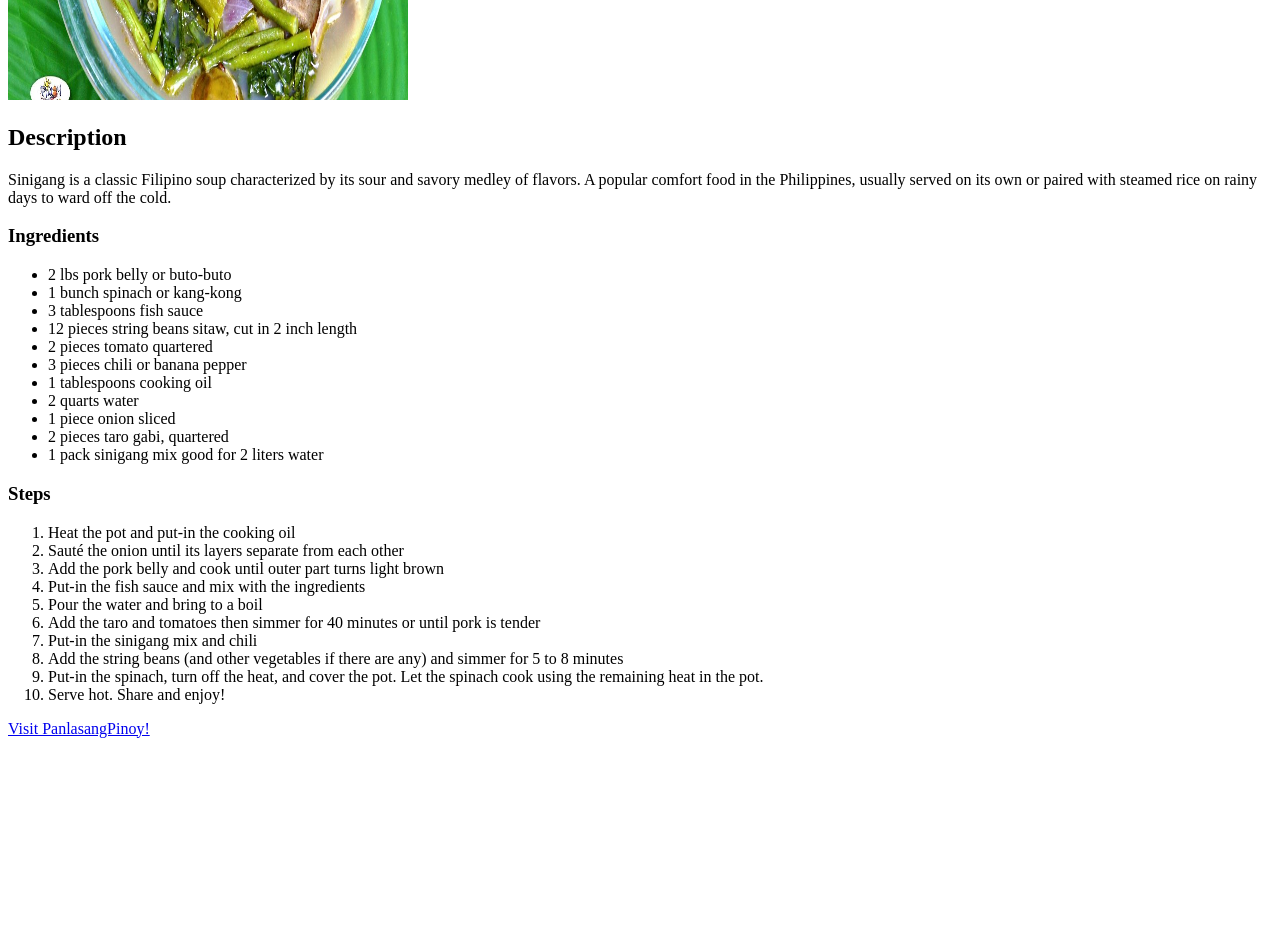
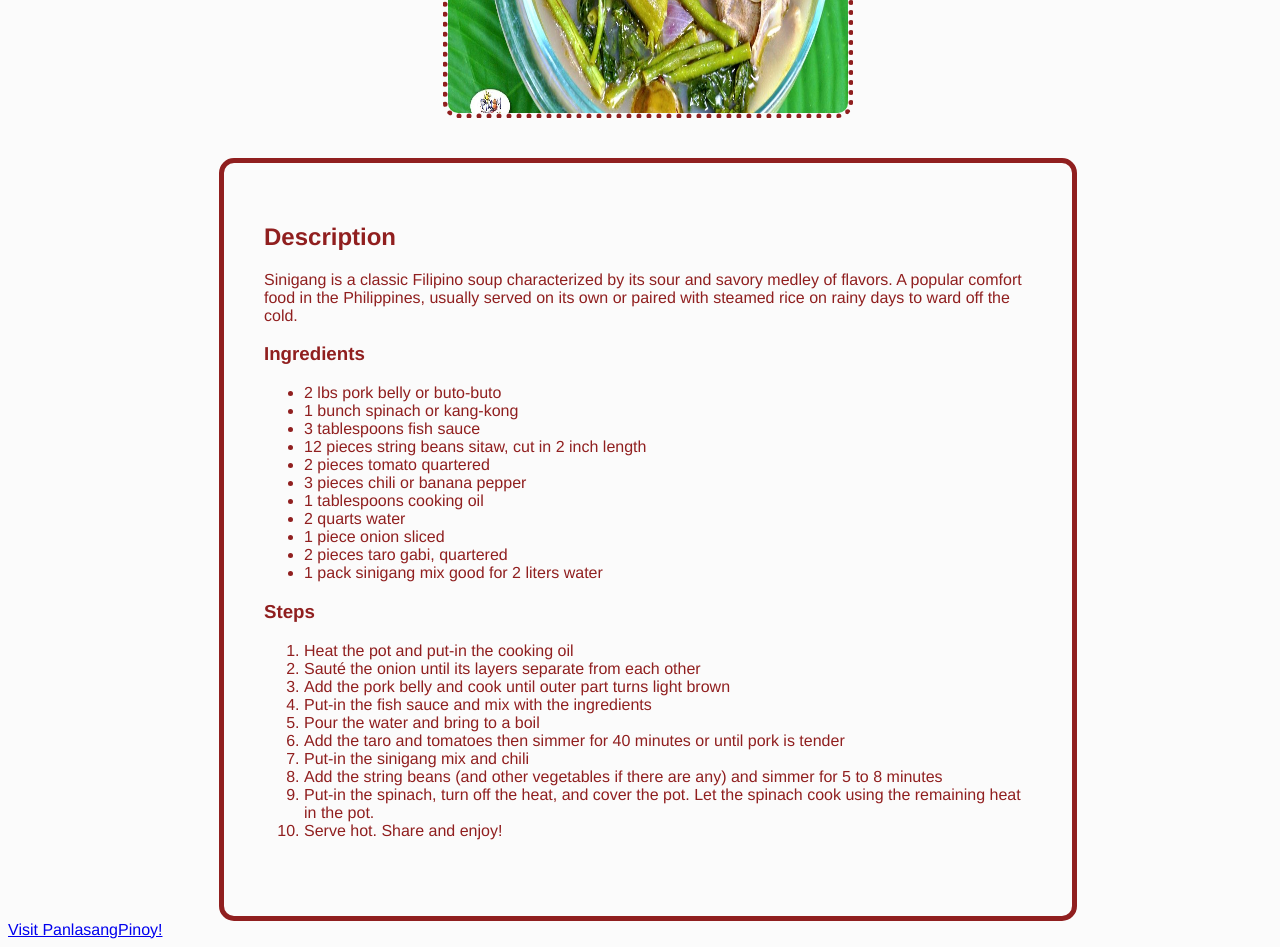
Before and after one commit to crossar/odin-recipes, a plain HTML site: page recipes/sinigang.html in a window 1280 px wide. Shown: the part 380-1327 px from the top of the page. Before the commit the page ends 1126 px from the top, so only its background shows below. Drawn offline with Linux system fonts and the light colour scheme.

Commit message:
add style on recipe pages

```diff
--- a/recipes/recipe.css
+++ b/recipes/recipe.css
@@ -28,4 +28,5 @@ h1 {
    padding: 40px;
    padding-bottom: 60px;
    margin: auto;
+   max-width: 60vw;
 }
--- a/recipes/sinigang.html
+++ b/recipes/sinigang.html
@@ -1,12 +1,18 @@
 <!DOCTYPE html>
 <html>
+
 <head>
+    <link rel="stylesheet" type="text/css" href="recipe.css">
 </head>
+
 <body>
     <h1>Sinigang</h1>
     <img src='../images/sinigang.jpg' alt='sinigangpic' style="width:400px;height:400px;">
+    <div class="contents">
         <h2>Description</h2>
-        <p>Sinigang is a classic Filipino soup characterized by its sour and savory medley of flavors. A popular comfort food in the Philippines,  usually served on its own or paired with steamed rice on rainy days to ward off the cold.</p>
+        <p>Sinigang is a classic Filipino soup characterized by its sour and savory medley of flavors. A popular comfort
+            food in the Philippines, usually served on its own or paired with steamed rice on rainy days to ward off the
+            cold.</p>
         <div>
             <h3>Ingredients</h3>
             <ul>
@@ -32,11 +38,14 @@
                 <li>Add the taro and tomatoes then simmer for 40 minutes or until pork is tender</li>
                 <li>Put-in the sinigang mix and chili</li>
                 <li>Add the string beans (and other vegetables if there are any) and simmer for 5 to 8 minutes</li>
-                <li>Put-in the spinach, turn off the heat, and cover the pot. Let the spinach cook using the remaining heat in the pot.</li>
+                <li>Put-in the spinach, turn off the heat, and cover the pot. Let the spinach cook using the remaining
+                    heat in the pot.</li>
                 <li>Serve hot. Share and enjoy!</li>
             </ol>
+        </div>
     </div>
     <!-- The link below is where I found the recipe! -->
     <a href="https://panlasangpinoy.com/pork-sinigang-na-baboy-recipe/">Visit PanlasangPinoy!</a>
 </body>
+
 </html>
```
Also changed, not shown: recipes/sisig.html (+9 -1 lines). Lines whose indentation alone changed are shown as unchanged.
